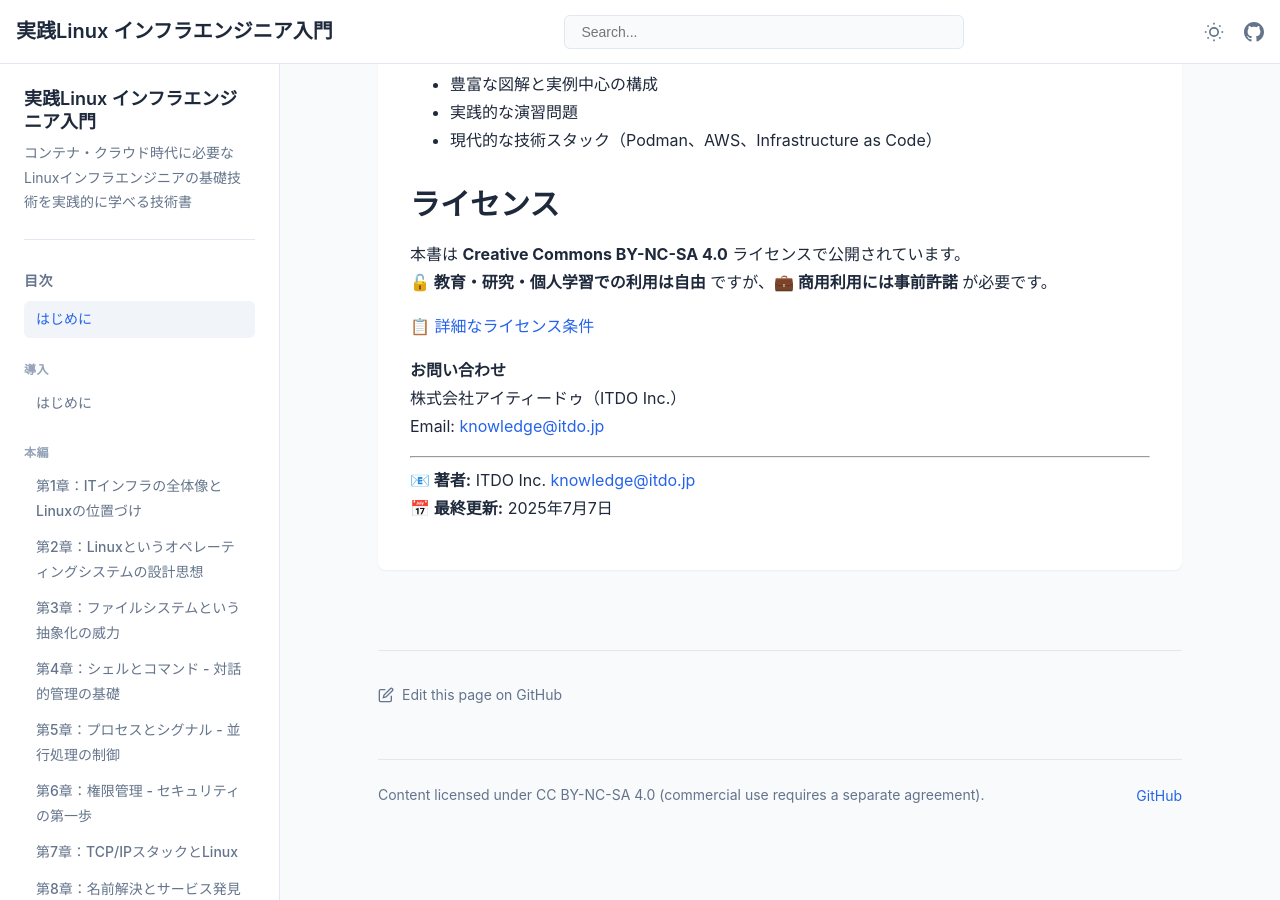
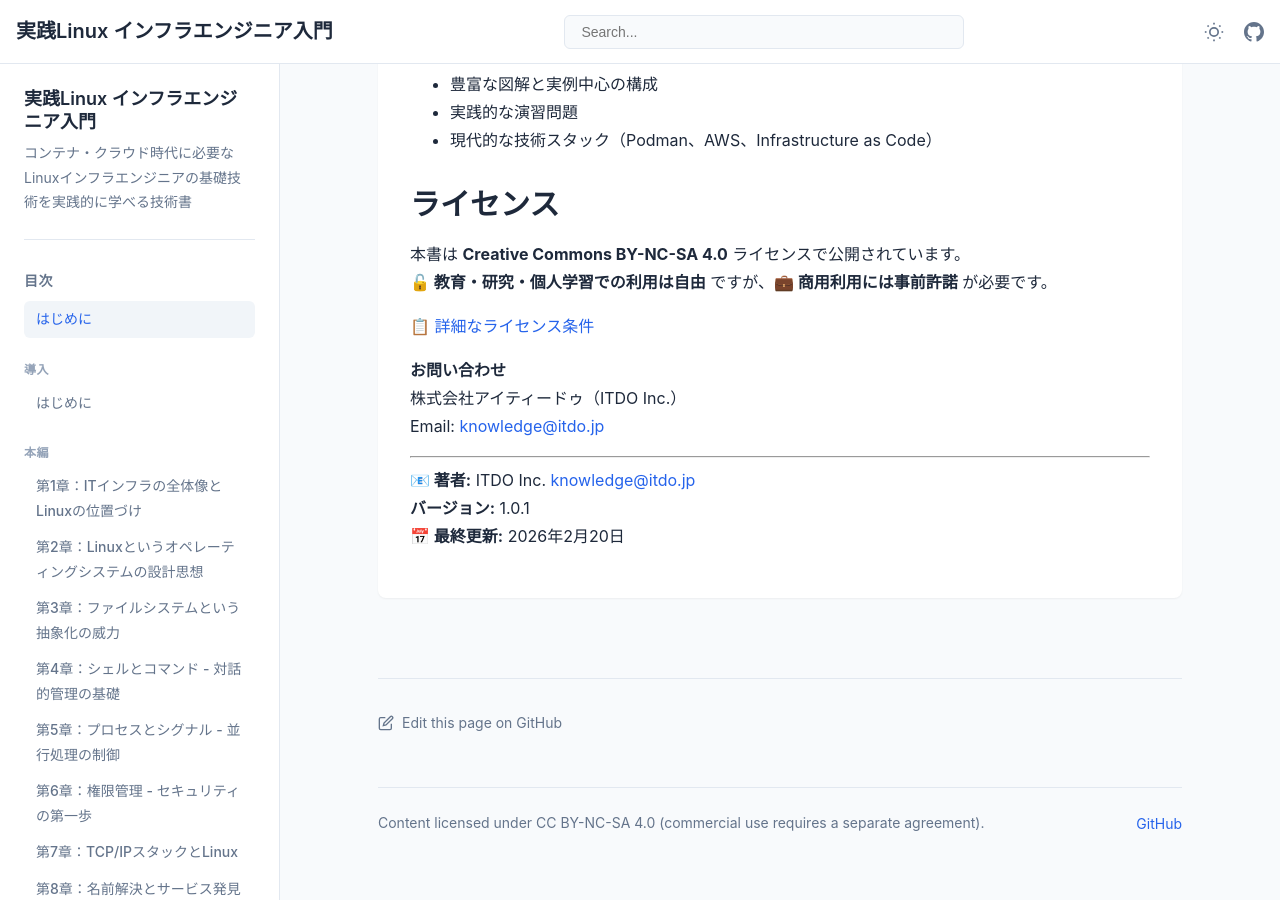
Before and after one commit to itdojp/linux-infra-textbook2, a Jekyll site: the page built from docs/index.md, in a window 1280 px wide and 900 px high, scrolled down 2744 px. Built offline with Jekyll 4.4.1, drawn with Linux system fonts in a browser that asks for light colours.

Commit message:
chore: bump version + updated date on top page (#120)

```diff
--- a/book-config.json
+++ b/book-config.json
@@ -2,7 +2,7 @@
   "title": "Linuxインフラ教本 - サーバー構築・運用の基礎",
   "description": "Linuxインフラ教本 - サーバー構築・運用の基礎",
   "author": "ITDO Inc.（株式会社アイティードゥ）",
-  "version": "1.0.0",
+  "version": "1.0.1",
   "language": "ja",
   "license": "CC-BY-NC-SA-4.0",
   "repository": {
--- a/docs/index.md
+++ b/docs/index.md
@@ -4,7 +4,7 @@ order: 1
 title: "実践Linux インフラエンジニア入門"
 description: "コンテナ・クラウド時代に必要なLinuxインフラエンジニアの基礎技術を実践的に学べる技術書"
 author: "株式会社アイティードゥ"
-version: "1.0.0"
+version: "1.0.1"
 permalink: /
 ---
 
@@ -99,6 +99,7 @@ Email: [knowledge@itdo.jp](mailto:knowledge@itdo.jp)
 ---
 
 **📧 著者:** ITDO Inc. <knowledge@itdo.jp>
-**📅 最終更新:** 2025年7月7日
+**バージョン:** 1.0.1
+**📅 最終更新:** 2026年2月20日
 
 {% include page-navigation.html %}
```
